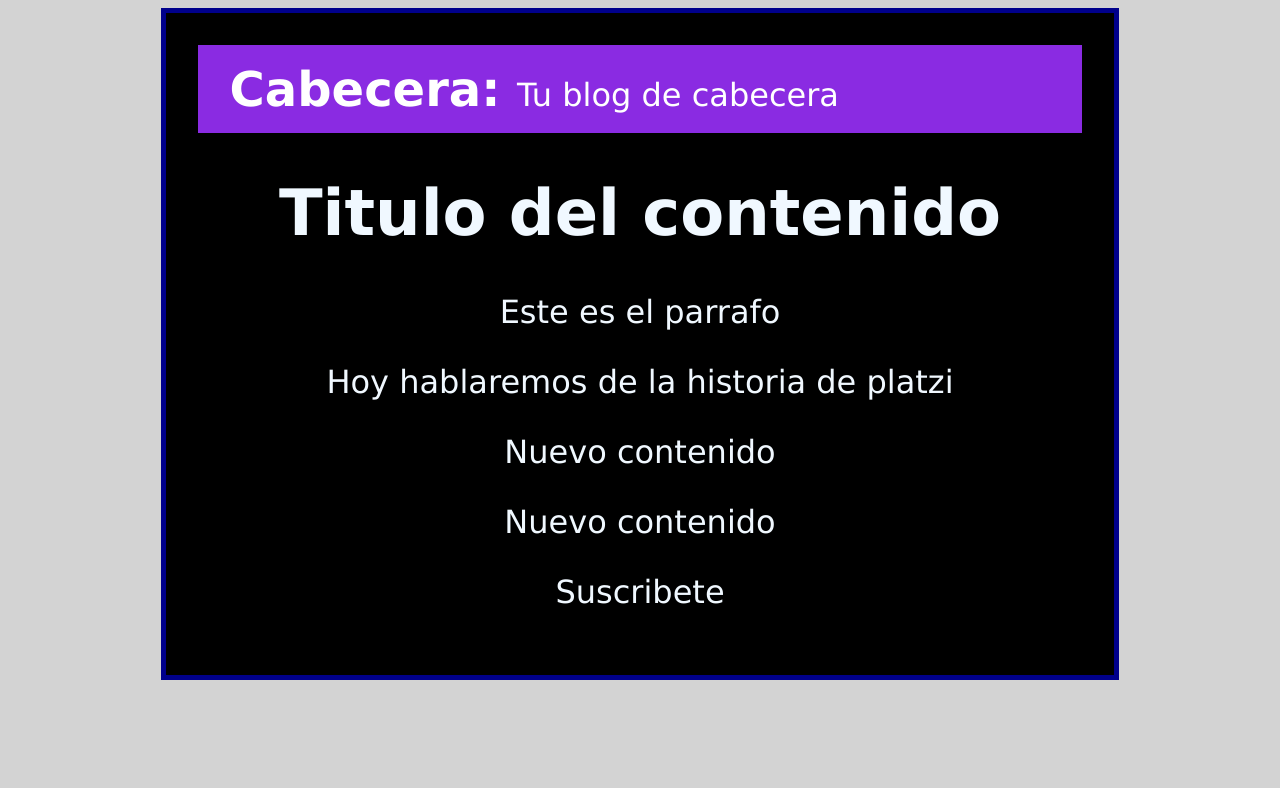
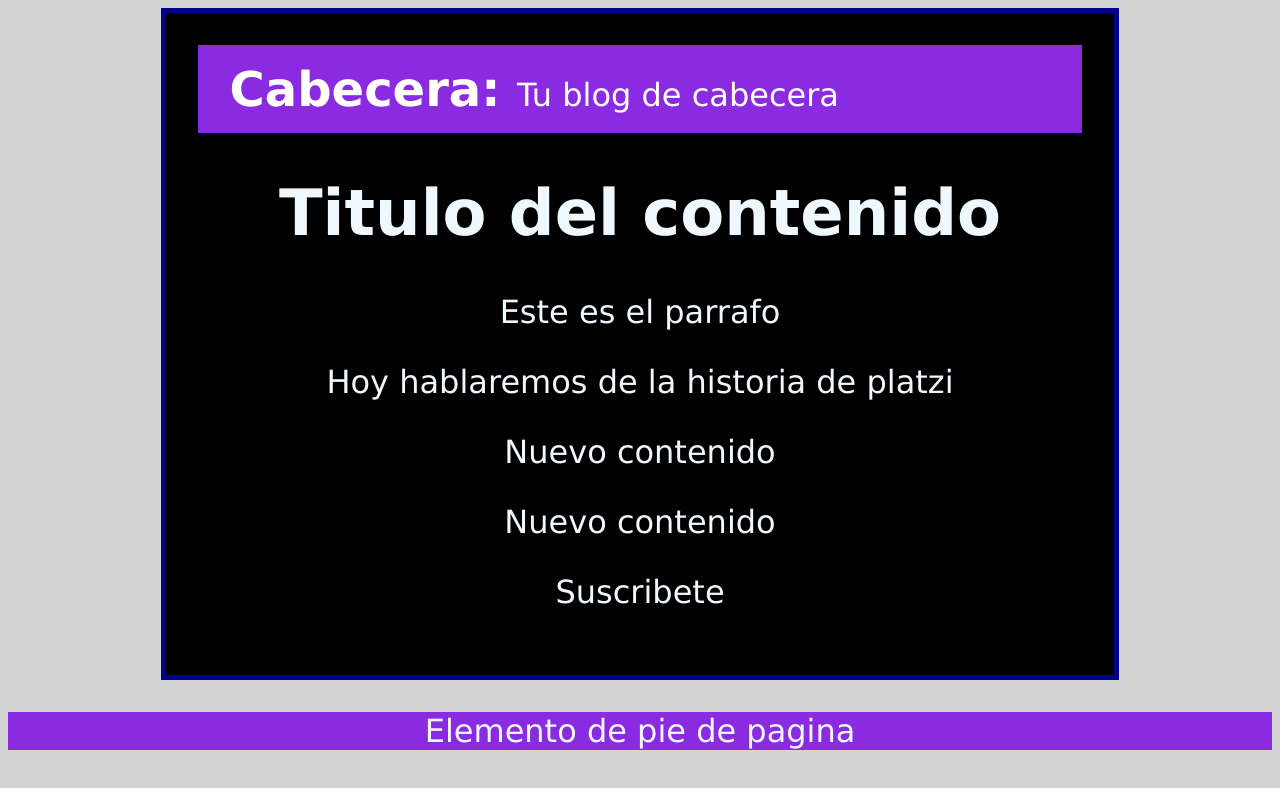
Before and after one commit to narvaezcarlos/hyperblog, a plain HTML site: page index.html in a window 1280 px wide. Drawn offline with Linux system fonts and the light colour scheme.

Commit message:
Footer y colores del footer

```diff
--- a/css/styles.css
+++ b/css/styles.css
@@ -24,3 +24,6 @@ body {
   font-size: 2rem;
   font-weight: normal;
 }
+footer{
+  background-color: blueviolet;
+}
--- a/index.html
+++ b/index.html
@@ -19,5 +19,8 @@
         <p>Suscribete</p>
 			</div>
 		</div>
+		<footer>
+			<p>Elemento de pie de pagina</p>
+		</footer>
 	</body>
 </html>
```
